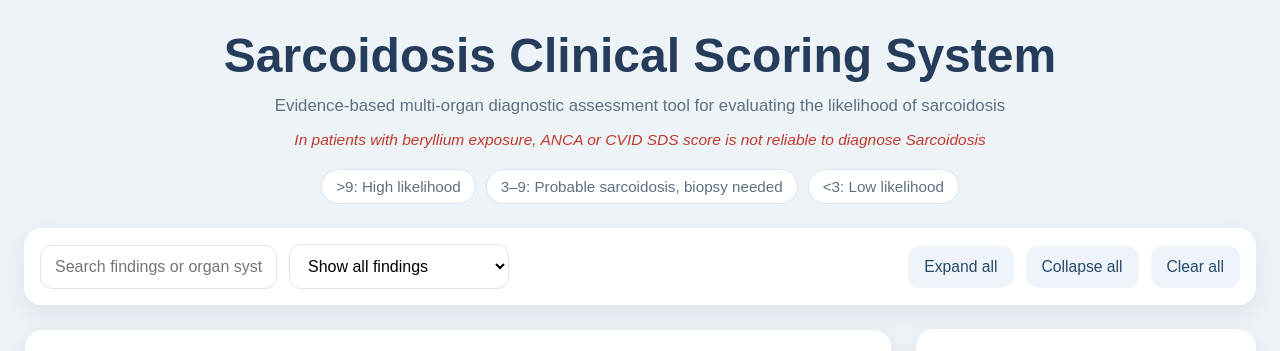
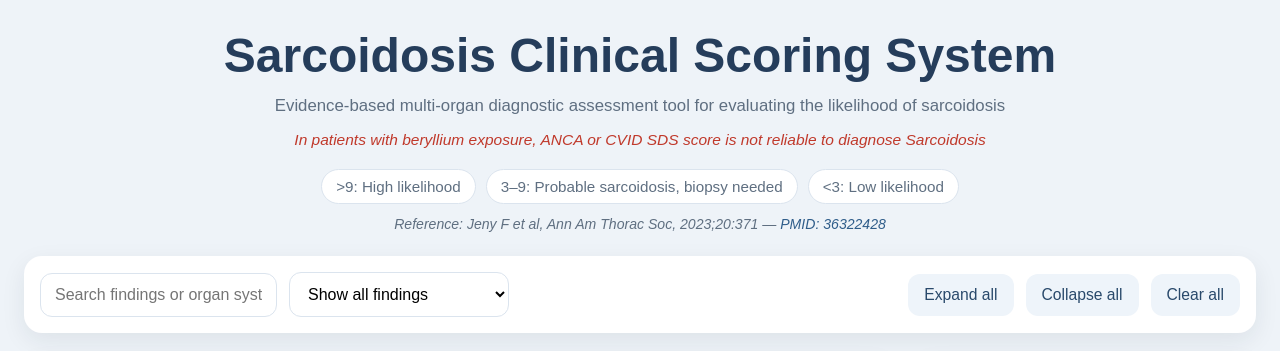
Before and after one commit to Blaze772/sarcoidosis-score, a Flask app: page / in a window 1280 px wide. Shown: the top 351 px of the page. Run offline with Flask 3, Linux system fonts and the light colour scheme.

Commit message:
Add files via upload

```diff
--- a/templates/index.html
+++ b/templates/index.html
@@ -650,6 +650,12 @@
                 <div class="legend-pill">3–9: Probable sarcoidosis, biopsy needed</div>
                 <div class="legend-pill">&lt;3: Low likelihood</div>
             </div>
+
+            <p style="margin: 12px auto 0; font-size: 0.88rem; color: var(--muted); font-style: italic;">
+                Reference: Jeny F et al, <em>Ann Am Thorac Soc</em>, 2023;20:371 &mdash;
+                <a href="https://pubmed.ncbi.nlm.nih.gov/36322428" target="_blank" rel="noopener noreferrer"
+                   style="color: var(--primary); text-decoration: none;">PMID: 36322428</a>
+            </p>
         </div>
 
         <form method="POST" id="scoreForm">
```
